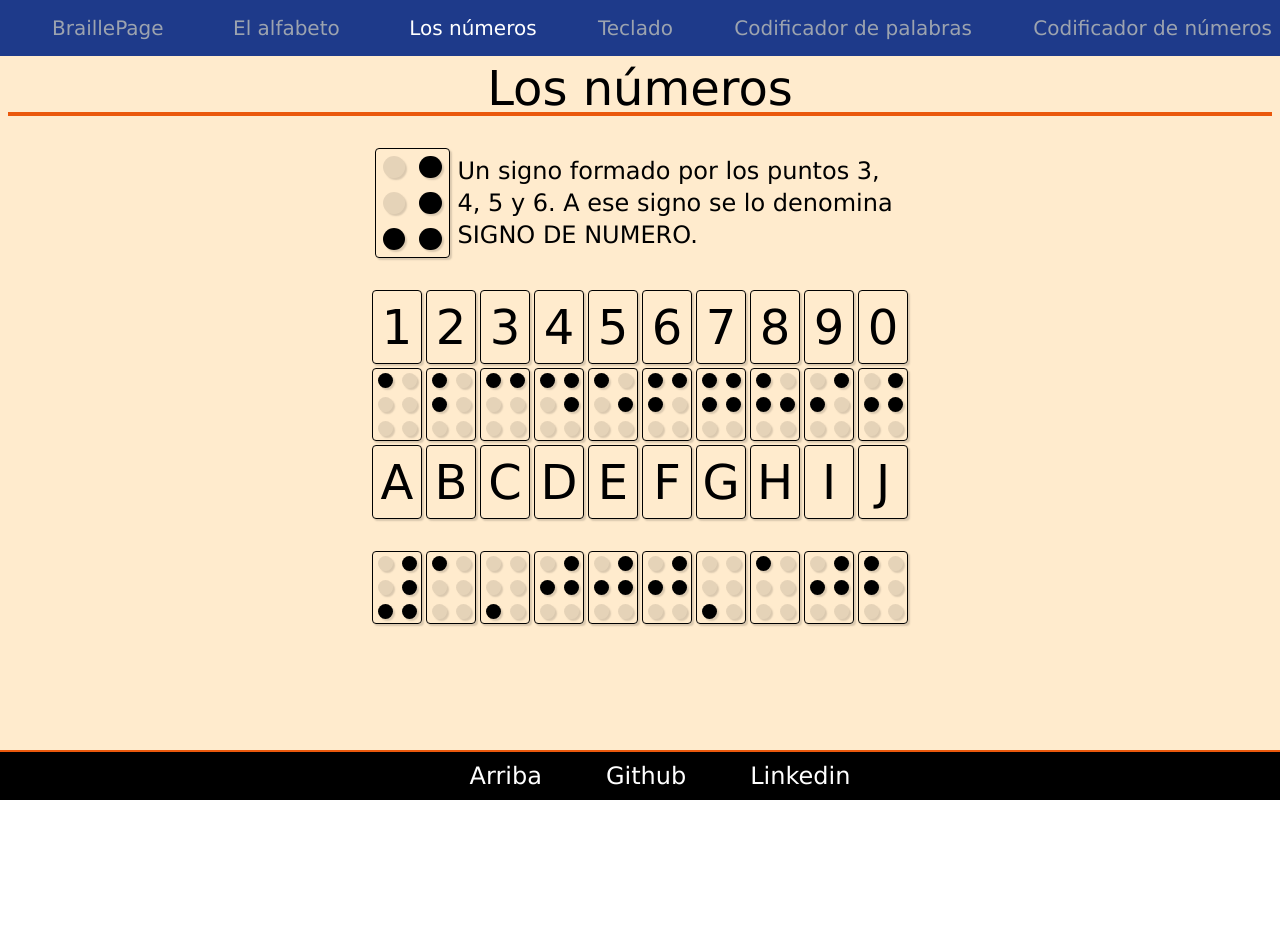
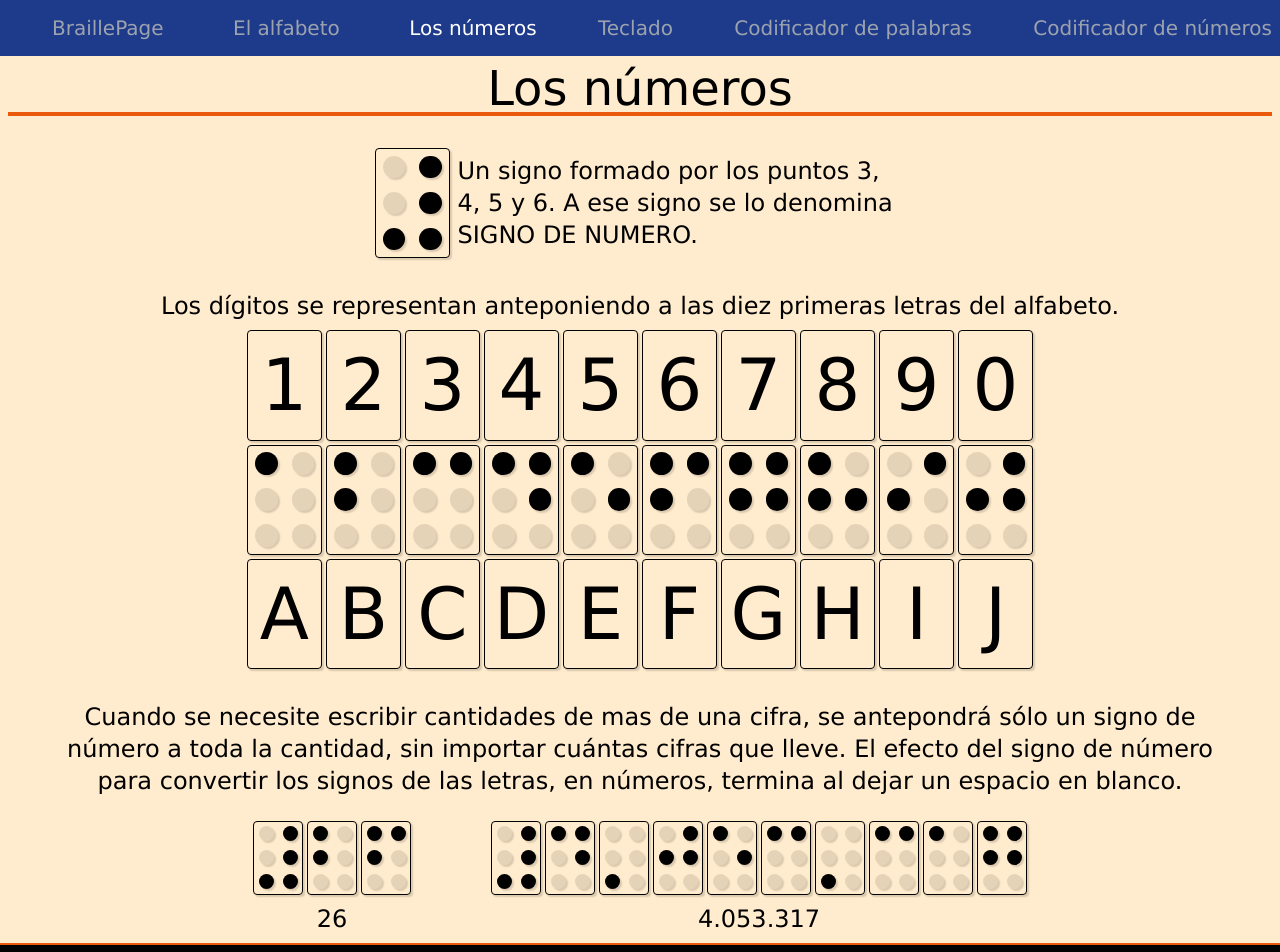
Before and after one commit to Schugu/BraillePage, a React (Vite) app: page /numbers in a window 1280 px wide. Shown: the top 952 px of the page. Before the commit the page ends 800 px from the top, so only its background shows below. Built offline with nearby package versions, Linux system fonts and the light colour scheme.

Commit message:
Add: Sección numbers

```diff
--- a/src/App.tsx
+++ b/src/App.tsx
@@ -4,6 +4,7 @@ import Footer from "./components/footer/Footer.tsx";
 import Home from "./pages/Home.tsx";
 import Alphabet from "./pages/Alphabet.tsx";
 import Numbers from "./pages/Numbers.tsx";
+import Keyboard from "./pages/keyboard/Keyboard.tsx";
 
 
 export default function App() {
@@ -19,6 +20,7 @@ export default function App() {
             <Route path="/home" element={<Navigate to="/" />} />
             <Route path='/alphabet' element={<Alphabet />} />
             <Route path='/numbers' element={<Numbers />} />
+            <Route path='/keyboard' element={<Keyboard />} />
 
           </Routes>
         </section>
--- a/src/pages/Numbers.tsx
+++ b/src/pages/Numbers.tsx
@@ -9,17 +9,33 @@ export default function Numbers() {
       <h1 className="w-full border-b-4 border-orange-600 text-5xl text-center">Los números</h1>
 
       <article className="flex flex-wrap gap-2 items-center">
-        <CharsToBraille cadenaParaCodificar="º" formato="mediano"/>
+        <CharsToBraille cadenaParaCodificar="º" formato="mediano" />
         <p className="max-w-md">Un signo formado por los puntos 3, 4, 5 y 6. A ese signo se lo denomina SIGNO DE NUMERO.</p>
       </article>
 
-      <article>
-        <ANWWAN formato="chico"/>
+      <article className="flex flex-col gap-2 items-center">
+        <p className="max-w-5xl text-center">Los dígitos se representan anteponiendo a las diez primeras letras del alfabeto.</p>
+        <ANWWAN formato="mediano" />
+      </article>
+
+      <article className="w-full flex flex-col gap-6 items-center">
+        <p className="max-w-6xl text-center">Cuando se necesite escribir cantidades de mas de una cifra, se antepondrá sólo un signo de número a toda la cantidad, sin importar cuántas cifras que lleve.
+          El efecto del signo de número para convertir los signos de las letras, en números, termina al dejar un espacio en blanco.
+        </p>
+        <div className="w-full flex flex-wrap justify-center gap-20">
+          <section className="flex flex-col gap-2 items-center">
+            <NumToBraille formato="chico" numerosParaCodificar="26" />
+            <p>26</p>
+          </section>
+          <section className="flex flex-col gap-2 items-center">
+            <NumToBraille formato="chico" numerosParaCodificar="4053317" />
+            <p>4.053.317</p>
+          </section>
+        </div>
       </article>
 
 
 
-      <NumToBraille formato="chico" numerosParaCodificar="1000102" />
     </section>
   )
 }
```
